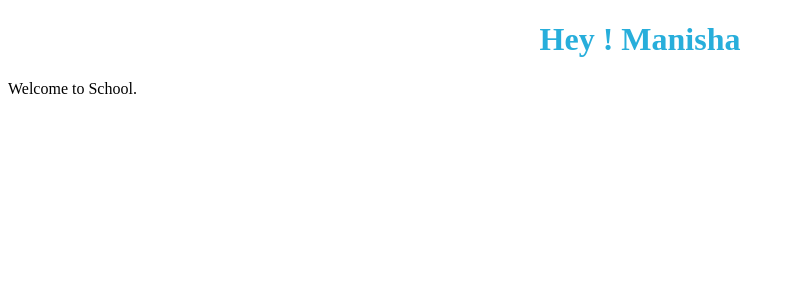
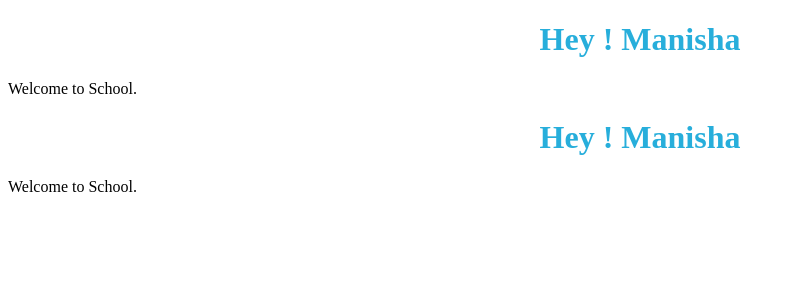
Before and after one commit to acciojob/greeting-students-props-react-M74-dot, a React app: page / in a window 1280 px wide. Shown: the top 300 px of the page, without its empty margins (0-794 px from the left). Built offline with nearby package versions, Linux system fonts and the light colour scheme.

Commit message:
updated code

```diff
--- a/src/components/Welcome.js
+++ b/src/components/Welcome.js
@@ -5,6 +5,8 @@ import React from 'react';
 	  <div>
         <h1>Hey ! {name}</h1>
         <p>Welcome to School.</p>
+        <h1>Hey ! {name}</h1>
+        <p>Welcome to School.</p>
 	  </div>
 	);
   }
```
